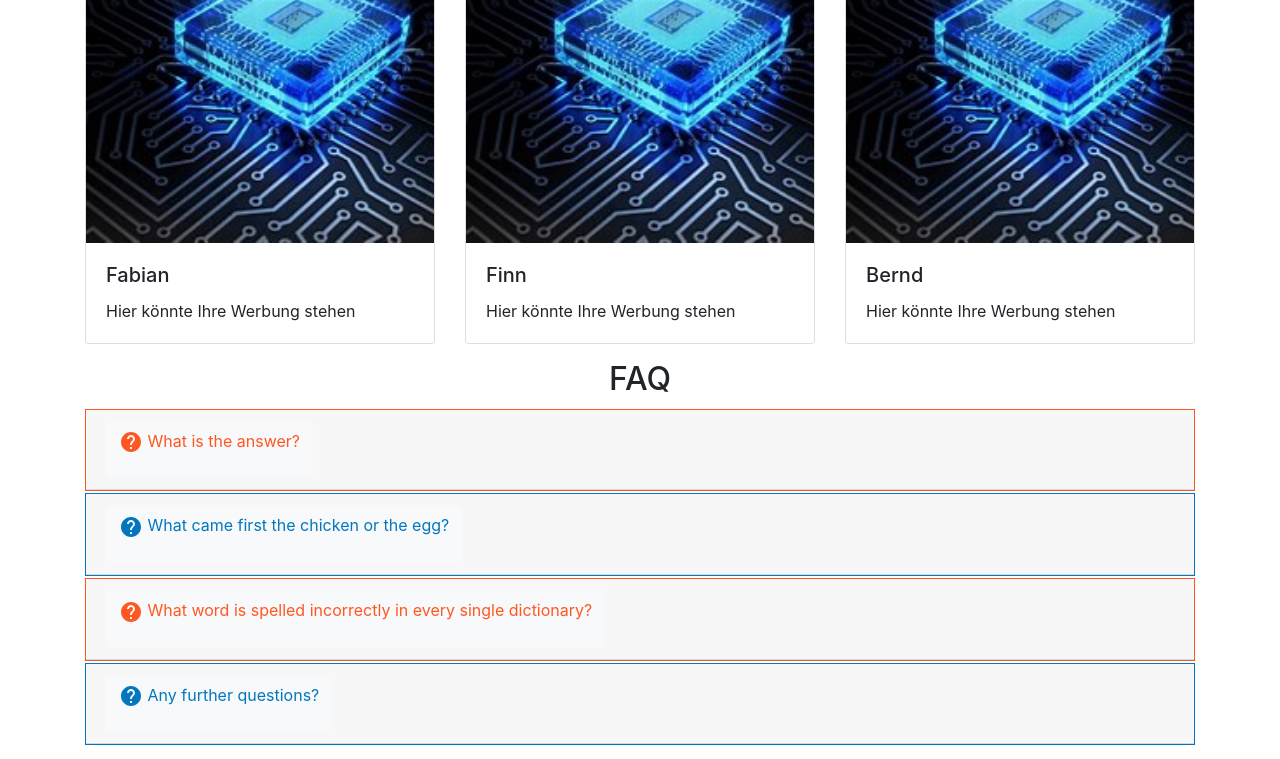
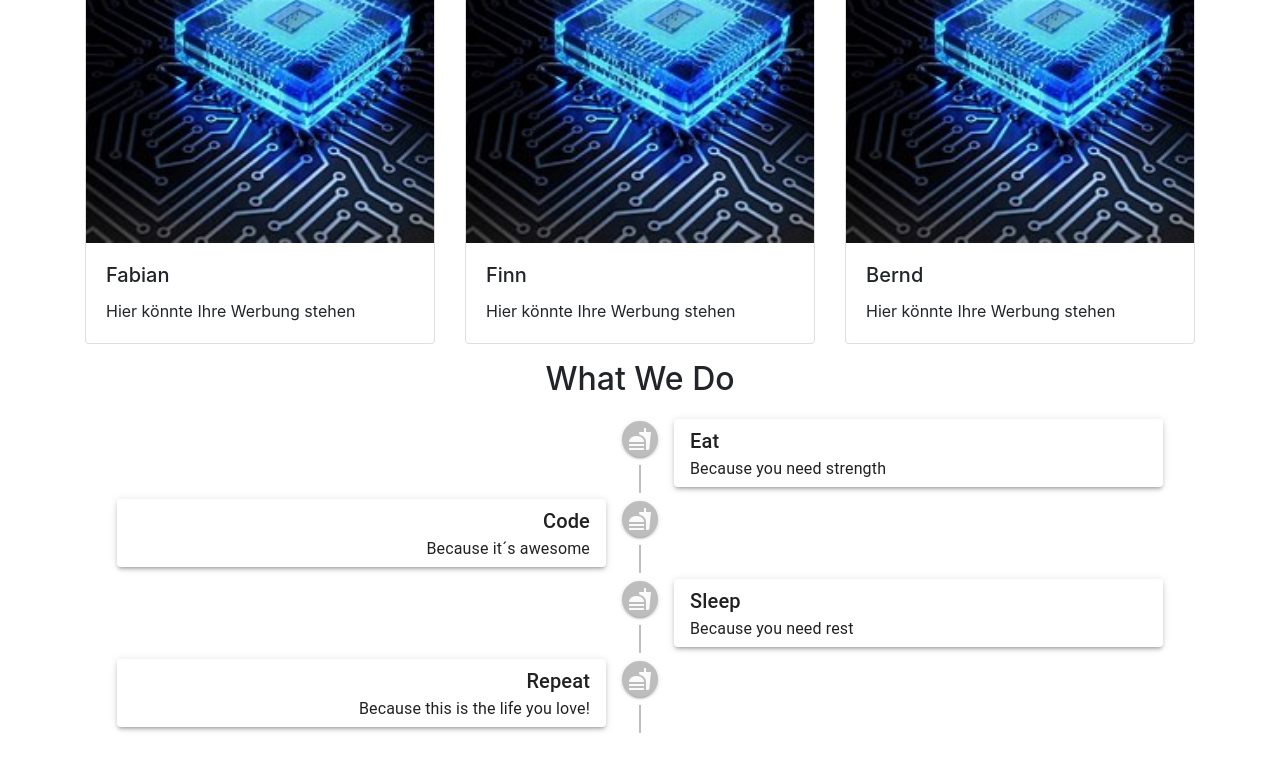
Before and after one commit to F1nnM/ActionPaint, a React (Create React App) app: page / in a window 1280 px wide. Shown: the part 2000-2759 px from the top of the page. Built offline with nearby package versions, Linux system fonts and the light colour scheme.

Commit message:
Prototype WhatWeDo Component

```diff
--- a/package.json
+++ b/package.json
@@ -5,6 +5,7 @@
   "dependencies": {
     "@material-ui/core": "^4.11.3",
     "@material-ui/icons": "^4.11.2",
+    "@material-ui/lab": "^4.0.0-alpha.57",
     "@testing-library/jest-dom": "^5.11.10",
     "@testing-library/react": "^11.2.6",
     "@testing-library/user-event": "^12.8.3",
--- a/src/App.js
+++ b/src/App.js
@@ -5,6 +5,7 @@ import AboutUs from "./components/AboutUs";
 import PlaygroundComponent from "./components/PlaygroundComponent";
 import Footer from "./components/Footer";
 import FAQ from "./components/FAQ";
+import WhatWeDo from "./components/WhatWeDo";
 
 import styles from "./App.module.css"
 
@@ -30,6 +31,7 @@ function App() {
             <PlaygroundComponent />
           </Playground>
           <AboutUs />
+          <WhatWeDo />
           <FAQ />
         </Col>
       </Row>
--- /dev/null
+++ b/src/components/WhatWeDo.js
@@ -0,0 +1,41 @@
+import SectionFrame from "./SectionFrame";
+import styles from './WhatWeDo.module.css';
+import whatwedo from "../data/whatwedo";
+import Timeline from '@material-ui/lab/Timeline';
+import TimelineItem from '@material-ui/lab/TimelineItem';
+import TimelineSeparator from '@material-ui/lab/TimelineSeparator';
+import TimelineConnector from '@material-ui/lab/TimelineConnector';
+import TimelineContent from '@material-ui/lab/TimelineContent';
+import TimelineDot from '@material-ui/lab/TimelineDot';
+import FastfoodIcon from '@material-ui/icons/Fastfood';
+import Paper from '@material-ui/core/Paper';
+import Typography from '@material-ui/core/Typography';
+
+function WhatWeDo() {
+  return(
+    <SectionFrame title="What We Do">
+      <Timeline align="alternate">
+        {whatwedo.map((description, idx)=>(
+          <TimelineItem>
+          <TimelineSeparator>
+            <TimelineDot className={idx % 2 === 0 ? styles.primarytimelineicon : styles.secondarytimelineicon}>
+              <FastfoodIcon/>
+            </TimelineDot>
+            <TimelineConnector />
+          </TimelineSeparator>
+          <TimelineContent>
+            <Paper elevation={3} className={idx % 2 === 0 ? styles.primarytimeline : styles.secondarytimeline}>
+              <Typography variant="h6" component="h1">
+                {description.Title}
+              </Typography>
+              <Typography>{description.Description}</Typography>
+            </Paper>
+          </TimelineContent>
+        </TimelineItem>
+        ))}
+    </Timeline>
+    </SectionFrame>
+  );
+}
+
+export default WhatWeDo;
--- /dev/null
+++ b/src/components/WhatWeDo.module.css
@@ -0,0 +1,17 @@
+.primarytimeline{
+    padding: 6px 16px;
+    background-color: var(--primaryColor);
+}
+
+.secondarytimeline{
+    padding: 6px 16px;
+    background-color: var(--accentColor);
+}
+
+.primarytimelineicon{
+    background-color: var(--primaryColor);
+}
+
+.secondarytimelineicon{
+    background-color: var(--accentColor);
+}
--- /dev/null
+++ b/src/data/whatwedo.js
@@ -0,0 +1,19 @@
+var whatwedo = [
+  {
+    Title: "Eat",
+    Description: "Because you need strength"
+  },
+  {
+    Title: "Code",
+    Description: "Because it´s awesome"
+  },
+  {
+    Title: "Sleep",
+    Description: "Because you need rest"
+  },
+  {
+    Title: "Repeat",
+    Description: "Because this is the life you love!"
+  }
+];
+export default whatwedo;
```
Also changed, not shown: 1 other file (tests, documents, lock files or other folders).
